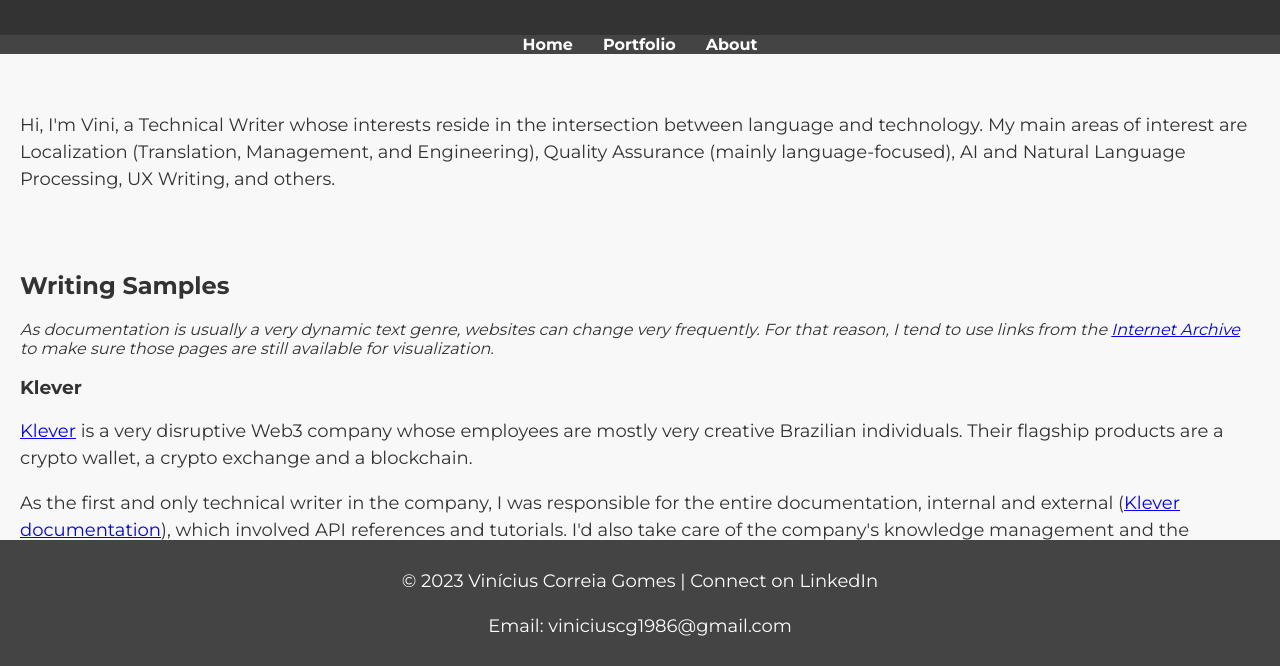
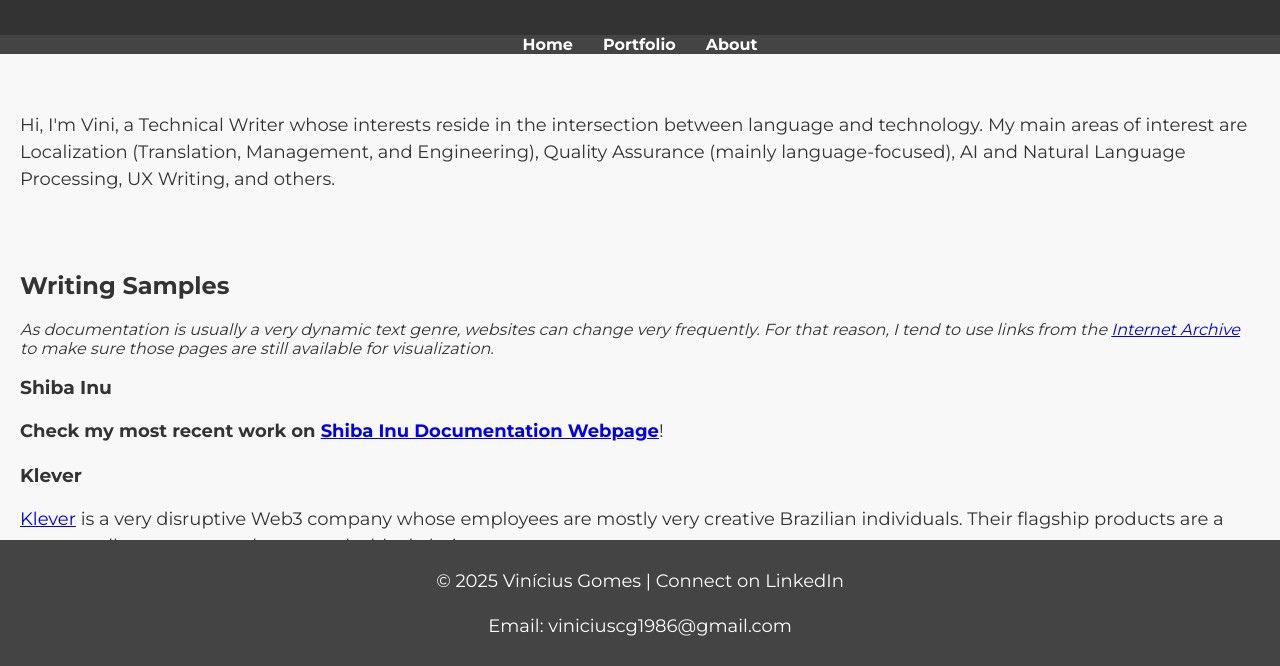
Before and after one commit to cerberushades/my-portfolio, a plain HTML site: page src/index.html in a window 1280 px wide. Shown: the part 132-798 px from the top of the page. Drawn offline with Linux system fonts and the light colour scheme.

Commit message:
adds Shiba Inu info

```diff
--- a/src/index.html
+++ b/src/index.html
@@ -44,6 +44,9 @@
           <a href="https://archive.org/">Internet Archive</a> to make sure those
           pages are still available for visualization.</i
         >
+
+        <h3>Shiba Inu</h3>
+        <p><b>Check my most recent work on <a href="https://docs.shib.io/">Shiba Inu Documentation Webpage</a></b>!</p>
 
         <h3>Klever</h3>
         <p>
@@ -134,7 +137,7 @@
 
         <h4>Polygon ID</h4>
         <p>
-          <a href="https://polygon.technology/polygon-id">Polygon ID</a> is a division of the Polygon company specialized in the
+          <a href="https://polygon.technology/polygon-id">Polygon ID</a>, now known as Privado ID, is a division of the Polygon company specialized in the
           Self-Soverign Identity business. It is an interesting way of managing
           credentials leveraging zero knowledge and powered by blockchain
           technology. I was the directly responsible individual for the ID's
@@ -257,7 +260,7 @@
     <!-- Footer -->
     <footer>
       <p>
-        &copy; 2023 Vinícius Correia Gomes | Connect on
+        &copy; 2025 Vinícius Gomes | Connect on
         <a
           href="https://www.linkedin.com/in/vin%C3%ADcius-correia-gomes-8136b8179/"
           target="_blank"
```
